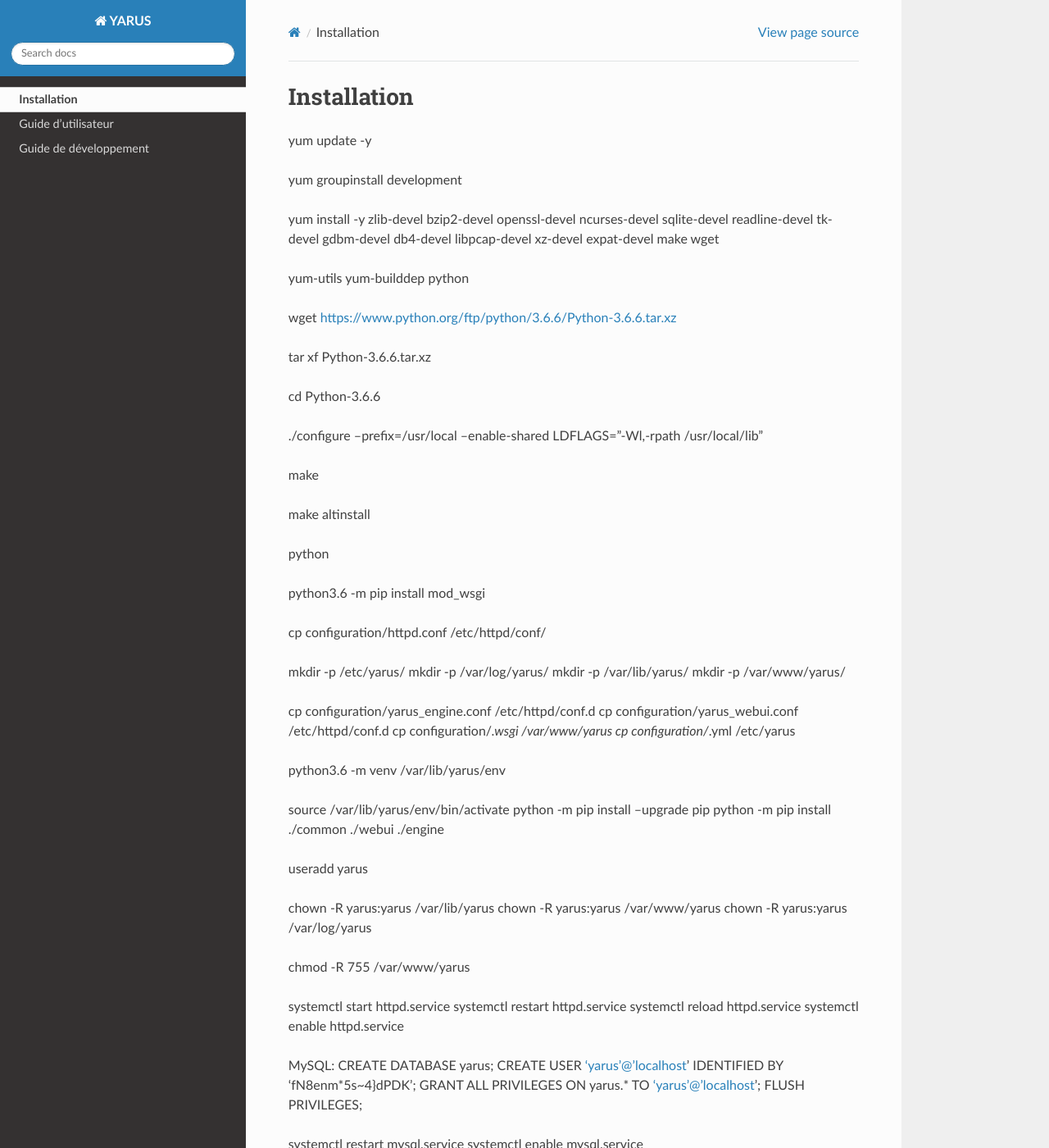
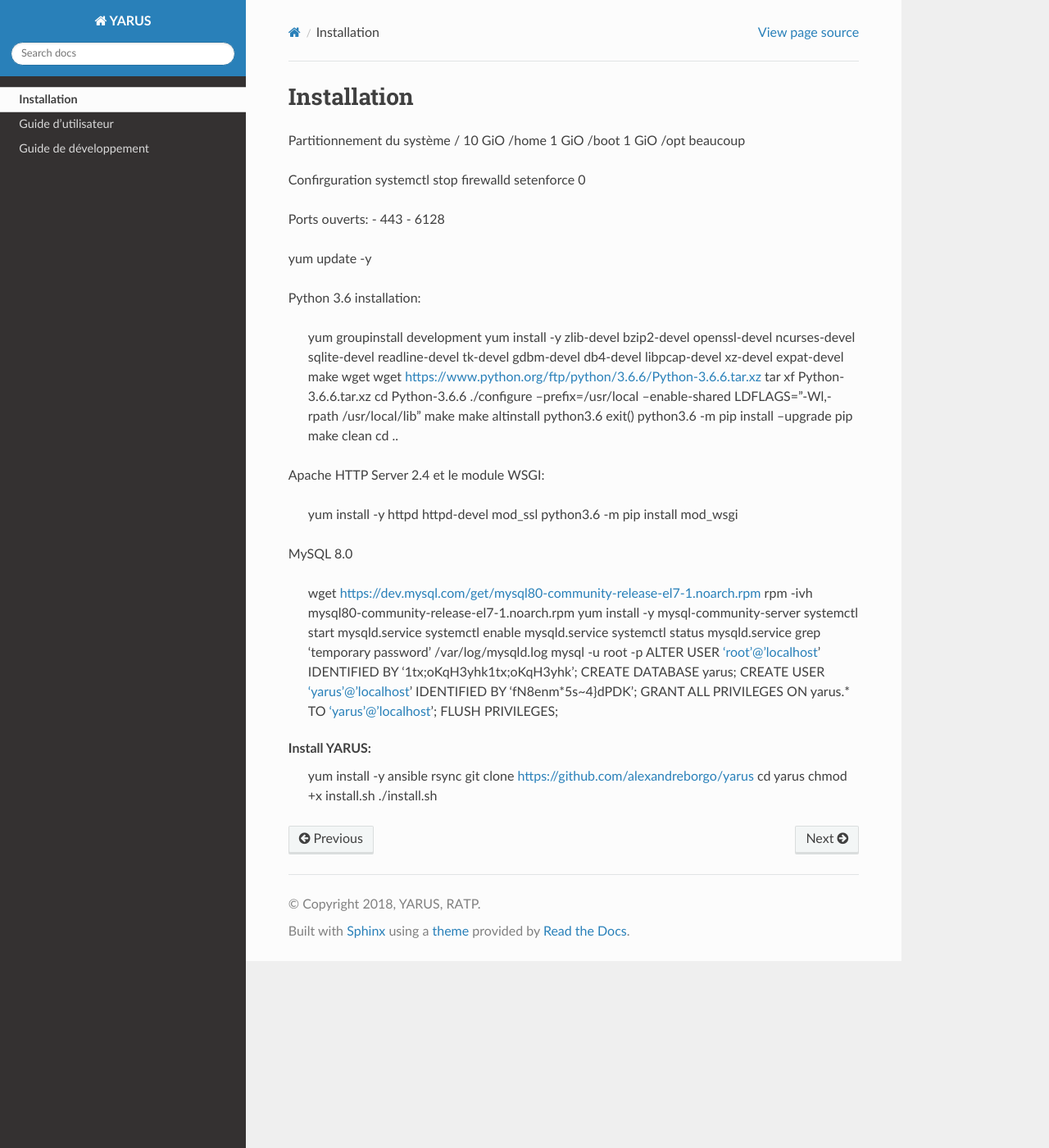
Before and after one commit to alexandreborgo/yarus, a Sphinx documentation site: the page built from documentation/installation.rst, in a window 1280 px wide and 1400 px high. Shown: the whole window at 82% size. Built offline with Sphinx 7.4.7 and the Read the Docs theme 2.0.0, drawn with Linux system fonts in a browser that asks for light colours.

Commit message:
more change for production environment

```diff
--- a/documentation/installation.rst
+++ b/documentation/installation.rst
@@ -1,68 +1,62 @@
 Installation
 ============
 
+Partitionnement du système
+/ 10 GiO
+/home 1 GiO
+/boot 1 GiO
+/opt beaucoup
+
+Confirguration
+systemctl stop firewalld
+setenforce 0
+
+Ports ouverts:
+- 443
+- 6128
+
 yum update -y
 
-yum groupinstall development
+Python 3.6 installation:
 
-yum install -y zlib-devel bzip2-devel openssl-devel ncurses-devel sqlite-devel readline-devel tk-devel gdbm-devel db4-devel libpcap-devel xz-devel expat-devel make wget
+    yum groupinstall development
+    yum install -y zlib-devel bzip2-devel openssl-devel ncurses-devel sqlite-devel readline-devel tk-devel gdbm-devel db4-devel libpcap-devel xz-devel expat-devel make wget
+    wget https://www.python.org/ftp/python/3.6.6/Python-3.6.6.tar.xz
+    tar xf Python-3.6.6.tar.xz
+    cd Python-3.6.6
+    ./configure --prefix=/usr/local --enable-shared LDFLAGS="-Wl,-rpath /usr/local/lib"
+    make
+    make altinstall
+    python3.6
+    exit()
+    python3.6 -m pip install --upgrade pip
+    make clean
+    cd ..
 
-yum-utils
-yum-builddep python
+Apache HTTP Server 2.4 et le module WSGI:
 
-wget https://www.python.org/ftp/python/3.6.6/Python-3.6.6.tar.xz
+    yum install -y httpd httpd-devel mod_ssl
+    python3.6 -m pip install mod_wsgi
 
-tar xf Python-3.6.6.tar.xz
+MySQL 8.0
 
-cd Python-3.6.6
+    wget https://dev.mysql.com/get/mysql80-community-release-el7-1.noarch.rpm
+    rpm -ivh mysql80-community-release-el7-1.noarch.rpm
+    yum install -y mysql-community-server
+    systemctl start mysqld.service
+    systemctl enable mysqld.service
+    systemctl status mysqld.service
+    grep 'temporary password' /var/log/mysqld.log
+    mysql -u root -p
+    ALTER USER 'root'@'localhost' IDENTIFIED BY '1tx;oKqH3yhk1tx;oKqH3yhk';
+    CREATE DATABASE yarus;
+    CREATE USER 'yarus'@'localhost' IDENTIFIED BY 'fN8enm*5s~4}dPDK';
+    GRANT ALL PRIVILEGES ON yarus.* TO 'yarus'@'localhost';
+    FLUSH PRIVILEGES;
 
-./configure --prefix=/usr/local --enable-shared LDFLAGS="-Wl,-rpath /usr/local/lib"
-
-make
-
-make altinstall
-
-python
-
-python3.6 -m pip install mod_wsgi
-
-cp configuration/httpd.conf /etc/httpd/conf/
-
-mkdir -p /etc/yarus/
-mkdir -p /var/log/yarus/
-mkdir -p /var/lib/yarus/
-mkdir -p /var/www/yarus/
-
-cp configuration/yarus_engine.conf /etc/httpd/conf.d
-cp configuration/yarus_webui.conf /etc/httpd/conf.d
-cp configuration/*.wsgi /var/www/yarus
-cp configuration/*.yml /etc/yarus
-
-python3.6 -m venv /var/lib/yarus/env
-
-
-source /var/lib/yarus/env/bin/activate
-python -m pip install --upgrade pip
-python -m pip install ./common ./webui ./engine
-
-useradd yarus
-
-chown -R yarus:yarus /var/lib/yarus
-chown -R yarus:yarus /var/www/yarus
-chown -R yarus:yarus /var/log/yarus
-
-chmod -R 755 /var/www/yarus
-
-systemctl start httpd.service
-systemctl restart httpd.service
-systemctl reload httpd.service
-systemctl enable httpd.service
-
-MySQL:
-CREATE DATABASE yarus;
-CREATE USER 'yarus'@'localhost' IDENTIFIED BY 'fN8enm*5s~4}dPDK';
-GRANT ALL PRIVILEGES ON yarus.* TO 'yarus'@'localhost';
-FLUSH PRIVILEGES;
-
-systemctl restart mysql.service
-systemctl enable mysql.service
+Install YARUS:
+    yum install -y ansible rsync
+    git clone https://github.com/alexandreborgo/yarus
+    cd yarus
+    chmod +x install.sh
+    ./install.sh
--- a/yarus-ansible-inventory.py
+++ b/yarus-ansible-inventory.py
@@ -1,4 +1,4 @@
-#!/var/lib/yarus/env/bin/python
+#!/opt/yarus/env/bin/python
 
 import argparse
 import sys
--- a/yarus-scheduler.py
+++ b/yarus-scheduler.py
@@ -1,4 +1,4 @@
-#!/var/lib/yarus/env/bin/python
+#!/opt/yarus/env/bin/python
 
 import argparse
 import sys
```
Also changed, not shown: 13 other files.
